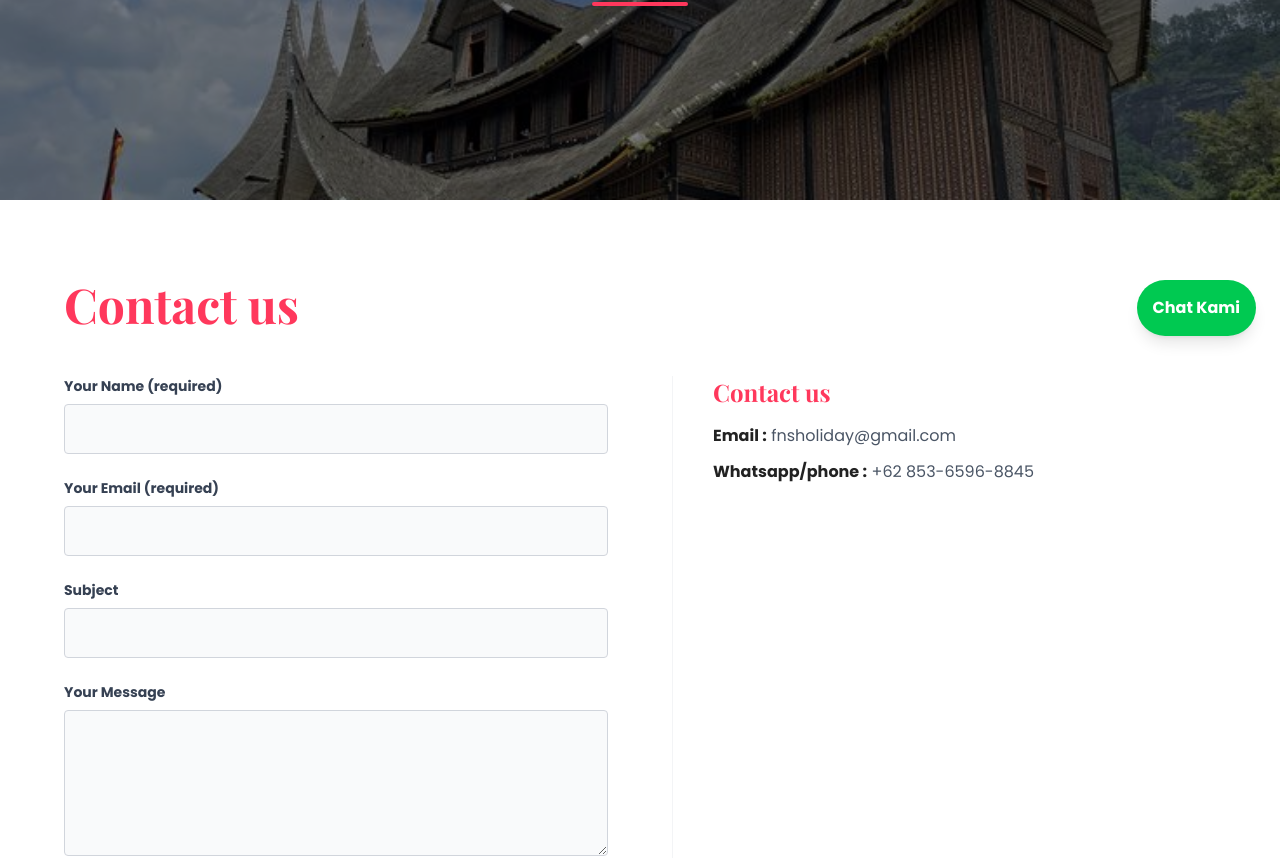
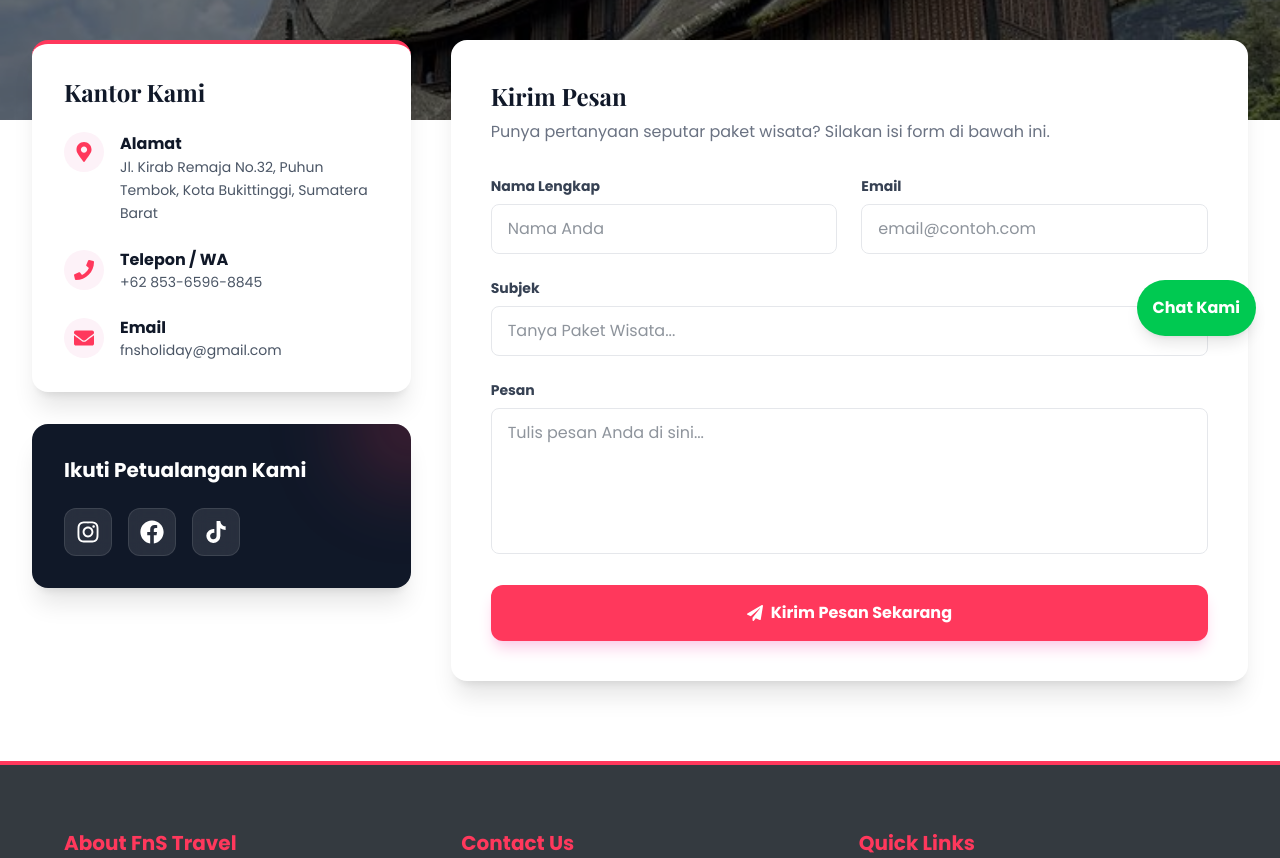
Before and after one commit to mhdfrhn13/fns-travel-next, a Next.js app: page /contact in a window 1280 px wide. Shown: the part 440-1298 px from the top of the page. Built offline with nearby package versions, Linux system fonts and the light colour scheme; a web font is replaced by a local one.

Commit message:
update contact and hero videos

```diff
--- a/src/app/contact/page.jsx
+++ b/src/app/contact/page.jsx
@@ -1,167 +1,282 @@
-"use client";
+"use client"; // Wajib ditambahkan karena kita menggunakan useState
 
-import React, { useEffect, useState } from "react";
+import React, { useState } from "react";
 import PageHeader from "@/components/UI/PageHeader";
+import {
+  FaMapMarkerAlt,
+  FaPhone,
+  FaEnvelope,
+  FaInstagram,
+  FaFacebook,
+  FaTiktok,
+  FaCheckCircle, // Icon ceklis untuk sukses
+  FaPaperPlane, // Icon pesawat untuk tombol kirim
+  FaSpinner, // Icon loading
+} from "react-icons/fa";
+import Link from "next/link";
 
-export default function ContactPage() {
-  const [formData, setFormData] = useState({
-    name: "",
-    email: "",
-    subject: "",
-    message: "",
-  });
+const ContactPage = () => {
+  // 1. STATE UNTUK FORM
+  const [isSubmitting, setIsSubmitting] = useState(false);
+  const [isSuccess, setIsSuccess] = useState(false);
+  const [errorMessage, setErrorMessage] = useState("");
 
-  const [status, setStatus] = useState("");
-
-  useEffect(() => {
-    window.scrollTo(0, 0);
-  }, []);
-
-  const handleChange = (e) => {
-    setFormData({ ...formData, [e.target.name]: e.target.value });
-  };
-
+  // 2. FUNGSI SUBMIT KE FORMSPREE
   const handleSubmit = async (e) => {
     e.preventDefault();
-    setStatus("sending");
+    setIsSubmitting(true);
+    setErrorMessage("");
+
+    // Ambil data dari form
+    const formData = new FormData(e.target);
+
+    // GANTI 'YOUR_FORM_ID' DENGAN ID FORMSPREE ANDA
+    // Contoh: "https://formspree.io/f/xeqwoplz"
+    const FORMSPREE_ENDPOINT = "https://formspree.io/f/xeeejkap";
 
     try {
-      const response = await fetch("https://formspree.io/f/xeeejkap", {
+      const response = await fetch(FORMSPREE_ENDPOINT, {
         method: "POST",
+        body: formData,
         headers: {
-          "Content-Type": "application/json",
           Accept: "application/json",
         },
-        body: JSON.stringify(formData),
       });
 
       if (response.ok) {
-        setStatus("success");
-        setFormData({ name: "", email: "", subject: "", message: "" });
+        setIsSuccess(true);
+        e.target.reset(); // Kosongkan form setelah sukses
       } else {
-        setStatus("error");
+        const data = await response.json();
+        if (Object.hasOwn(data, "errors")) {
+          setErrorMessage(data.errors.map((error) => error.message).join(", "));
+        } else {
+          setErrorMessage("Terjadi kesalahan saat mengirim pesan.");
+        }
       }
     } catch (error) {
-      setStatus("error");
+      setErrorMessage("Gagal terhubung ke server.");
+    } finally {
+      setIsSubmitting(false);
     }
   };
 
   return (
-    <div className="bg-white pb-20 pt-[80px]">
+    <main className="bg-white min-h-screen pb-20">
+      {/* 1. Header Halaman */}
       <PageHeader
         title="Hubungi Kami"
-        subtitle="Kami Siap Membantu Rencana Perjalanan Anda"
+        subtitle="Kami siap membantu merencanakan liburan impian Anda"
         image="/assets/pagaruyung.webp"
       />
-      <div className="max-w-[1200px] mx-auto px-6 py-20">
-        <div className="mb-12">
-          <h1 className="font-serif text-4xl md:text-5xl font-bold text-travel-pink mb-4">
-            Contact us
-          </h1>
+
+      <div className="max-w-7xl mx-auto px-4 sm:px-6 lg:px-8 -mt-20 relative z-10">
+        <div className="grid grid-cols-1 lg:grid-cols-3 gap-10">
+          {/* === KOLOM KIRI: INFO KONTAK & SOSMED === */}
+          <div className="lg:col-span-1 space-y-8">
+            {/* Kartu Informasi Kontak */}
+            <div className="bg-white rounded-2xl shadow-xl p-8 border-t-4 border-travel-pink">
+              <h3 className="text-2xl font-serif font-bold text-gray-900 mb-6">
+                Kantor Kami
+              </h3>
+
+              <div className="space-y-6">
+                <div className="flex items-start gap-4">
+                  <div className="w-10 h-10 rounded-full bg-pink-50 flex items-center justify-center text-travel-pink flex-shrink-0">
+                    <FaMapMarkerAlt size={20} />
+                  </div>
+                  <div>
+                    <h4 className="font-bold text-gray-900">Alamat</h4>
+                    <p className="text-gray-600 text-sm leading-relaxed">
+                      Jl. Kirab Remaja No.32, Puhun Tembok, Kota Bukittinggi,
+                      Sumatera Barat
+                    </p>
+                  </div>
                 </div>
 
-        <div className="grid md:grid-cols-2 gap-16">
-          <div className="space-y-6">
-            {status === "success" && (
-              <div className="bg-green-100 border border-green-400 text-green-700 px-4 py-3 rounded relative">
-                <strong>Berhasil!</strong> Pesan Anda telah terkirim.
+                <div className="flex items-center gap-4">
+                  <div className="w-10 h-10 rounded-full bg-pink-50 flex items-center justify-center text-travel-pink flex-shrink-0">
+                    <FaPhone size={20} />
                   </div>
-            )}
-            {status === "error" && (
-              <div className="bg-red-100 border border-red-400 text-red-700 px-4 py-3 rounded relative">
-                <strong>Gagal!</strong> Terjadi kesalahan.
+                  <div>
+                    <h4 className="font-bold text-gray-900">Telepon / WA</h4>
+                    <p className="text-gray-600 text-sm">+62 853-6596-8845</p>
                   </div>
-            )}
+                </div>
+
+                <div className="flex items-center gap-4">
+                  <div className="w-10 h-10 rounded-full bg-pink-50 flex items-center justify-center text-travel-pink flex-shrink-0">
+                    <FaEnvelope size={20} />
+                  </div>
+                  <div>
+                    <h4 className="font-bold text-gray-900">Email</h4>
+                    <p className="text-gray-600 text-sm">
+                      fnsholiday@gmail.com
+                    </p>
+                  </div>
+                </div>
+              </div>
+            </div>
+
+            {/* === SOSIAL MEDIA === */}
+            <div className="bg-gray-900 rounded-2xl shadow-xl p-8 text-white relative overflow-hidden group">
+              <div className="absolute top-0 right-0 w-32 h-32 bg-travel-pink/20 rounded-full -mr-16 -mt-16 blur-2xl group-hover:bg-travel-pink/30 transition-all"></div>
+
+              <h3 className="text-xl font-bold mb-6 relative z-10">
+                Ikuti Petualangan Kami
+              </h3>
+
+              <div className="flex gap-4 relative z-10">
+                <Link
+                  href="https://www.instagram.com/fnstourandtravel/"
+                  target="_blank"
+                  className="w-12 h-12 flex items-center justify-center rounded-xl bg-white/10 hover:bg-gradient-to-tr hover:from-yellow-500 hover:via-red-500 hover:to-purple-500 hover:scale-110 transition-all duration-300 backdrop-blur-sm border border-white/10"
+                >
+                  <FaInstagram size={24} />
+                </Link>
+                <Link
+                  href="https://web.facebook.com/profile.php?id=61586778124542"
+                  target="_blank"
+                  className="w-12 h-12 flex items-center justify-center rounded-xl bg-white/10 hover:bg-blue-600 hover:scale-110 transition-all duration-300 backdrop-blur-sm border border-white/10"
+                >
+                  <FaFacebook size={24} />
+                </Link>
+                <Link
+                  href="https://www.tiktok.com/@fnstourandtravel"
+                  target="_blank"
+                  className="w-12 h-12 flex items-center justify-center rounded-xl bg-white/10 hover:bg-black hover:scale-110 transition-all duration-300 backdrop-blur-sm border border-white/10"
+                >
+                  <FaTiktok size={22} />
+                </Link>
+              </div>
+            </div>
+          </div>
+
+          {/* === KOLOM KANAN: FORM PESAN === */}
+          <div className="lg:col-span-2">
+            <div className="bg-white rounded-2xl shadow-xl p-8 md:p-10 h-full relative overflow-hidden">
+              {/* TAMPILAN SUKSES (Jika Pesan Terkirim) */}
+              {isSuccess ? (
+                <div className="h-full flex flex-col items-center justify-center text-center py-10 animate-fade-in">
+                  <div className="w-20 h-20 bg-green-100 rounded-full flex items-center justify-center text-green-500 mb-6 shadow-lg">
+                    <FaCheckCircle size={40} />
+                  </div>
+                  <h3 className="text-3xl font-bold text-gray-900 mb-2">
+                    Pesan Terkirim!
+                  </h3>
+                  <p className="text-gray-600 max-w-md mx-auto mb-8">
+                    Terima kasih telah menghubungi kami. Tim FnS Travel akan
+                    segera membalas pesan Anda melalui email/WhatsApp.
+                  </p>
+                  <button
+                    onClick={() => setIsSuccess(false)}
+                    className="px-8 py-3 bg-gray-900 text-white rounded-full font-bold hover:bg-travel-pink transition-colors"
+                  >
+                    Kirim Pesan Lain
+                  </button>
+                </div>
+              ) : (
+                /* TAMPILAN FORM NORMAL */
+                <>
+                  <h3 className="text-2xl font-serif font-bold text-gray-900 mb-2">
+                    Kirim Pesan
+                  </h3>
+                  <p className="text-gray-500 mb-8">
+                    Punya pertanyaan seputar paket wisata? Silakan isi form di
+                    bawah ini.
+                  </p>
 
                   <form onSubmit={handleSubmit} className="space-y-6">
+                    <div className="grid grid-cols-1 md:grid-cols-2 gap-6">
                       <div>
                         <label className="block text-sm font-bold text-gray-700 mb-2">
-                  Your Name (required)
+                          Nama Lengkap
+                        </label>
+                        {/* PENTING: name="name" wajib untuk Formspree */}
+                        <input
+                          type="text"
+                          name="name"
+                          className="w-full px-4 py-3 rounded-lg border border-gray-200 focus:border-travel-pink focus:ring-2 focus:ring-travel-pink/20 outline-none transition-all"
+                          placeholder="Nama Anda"
+                          required
+                          disabled={isSubmitting}
+                        />
+                      </div>
+                      <div>
+                        <label className="block text-sm font-bold text-gray-700 mb-2">
+                          Email
+                        </label>
+                        {/* PENTING: name="email" wajib untuk Formspree */}
+                        <input
+                          type="email"
+                          name="email"
+                          className="w-full px-4 py-3 rounded-lg border border-gray-200 focus:border-travel-pink focus:ring-2 focus:ring-travel-pink/20 outline-none transition-all"
+                          placeholder="email@contoh.com"
+                          required
+                          disabled={isSubmitting}
+                        />
+                      </div>
+                    </div>
+
+                    <div>
+                      <label className="block text-sm font-bold text-gray-700 mb-2">
+                        Subjek
                       </label>
                       <input
                         type="text"
-                  name="name"
+                        name="subject"
+                        className="w-full px-4 py-3 rounded-lg border border-gray-200 focus:border-travel-pink focus:ring-2 focus:ring-travel-pink/20 outline-none transition-all"
+                        placeholder="Tanya Paket Wisata..."
                         required
-                  value={formData.name}
-                  onChange={handleChange}
-                  className="w-full bg-gray-50 border border-gray-300 p-3 rounded focus:outline-none focus:border-travel-pink focus:ring-1 focus:ring-travel-pink transition-colors"
+                        disabled={isSubmitting}
                       />
                     </div>
 
                     <div>
                       <label className="block text-sm font-bold text-gray-700 mb-2">
-                  Your Email (required)
-                </label>
-                <input
-                  type="email"
-                  name="email"
-                  required
-                  value={formData.email}
-                  onChange={handleChange}
-                  className="w-full bg-gray-50 border border-gray-300 p-3 rounded focus:outline-none focus:border-travel-pink focus:ring-1 focus:ring-travel-pink transition-colors"
-                />
-              </div>
-
-              <div>
-                <label className="block text-sm font-bold text-gray-700 mb-2">
-                  Subject
-                </label>
-                <input
-                  type="text"
-                  name="subject"
-                  value={formData.subject}
-                  onChange={handleChange}
-                  className="w-full bg-gray-50 border border-gray-300 p-3 rounded focus:outline-none focus:border-travel-pink focus:ring-1 focus:ring-travel-pink transition-colors"
-                />
-              </div>
-
-              <div>
-                <label className="block text-sm font-bold text-gray-700 mb-2">
-                  Your Message
+                        Pesan
                       </label>
                       <textarea
                         name="message"
+                        rows="5"
+                        className="w-full px-4 py-3 rounded-lg border border-gray-200 focus:border-travel-pink focus:ring-2 focus:ring-travel-pink/20 outline-none transition-all resize-none"
+                        placeholder="Tulis pesan Anda di sini..."
                         required
-                  rows="5"
-                  value={formData.message}
-                  onChange={handleChange}
-                  className="w-full bg-gray-50 border border-gray-300 p-3 rounded focus:outline-none focus:border-travel-pink focus:ring-1 focus:ring-travel-pink transition-colors"
+                        disabled={isSubmitting}
                       ></textarea>
                     </div>
 
+                    {/* Pesan Error (Jika ada) */}
+                    {errorMessage && (
+                      <div className="bg-red-50 text-red-600 p-3 rounded-lg text-sm text-center">
+                        {errorMessage}
+                      </div>
+                    )}
+
                     <button
                       type="submit"
-                disabled={status === "sending"}
-                className="bg-travel-pink text-white font-bold py-3 px-8 rounded hover:bg-opacity-90 transition-all shadow-md disabled:opacity-50 disabled:cursor-not-allowed"
+                      disabled={isSubmitting}
+                      className="w-full flex items-center justify-center gap-2 bg-travel-pink text-white font-bold py-4 rounded-xl hover:bg-pink-600 transition-colors shadow-lg shadow-pink-200 transform active:scale-95 disabled:opacity-70 disabled:cursor-not-allowed"
                     >
-                {status === "sending" ? "SENDING..." : "SEND MESSAGE"}
+                      {isSubmitting ? (
+                        <>
+                          <FaSpinner className="animate-spin" /> Mengirim...
+                        </>
+                      ) : (
+                        <>
+                          <FaPaperPlane /> Kirim Pesan Sekarang
+                        </>
+                      )}
                     </button>
                   </form>
-          </div>
-
-          <div className="space-y-8 md:pl-10 border-l border-gray-100">
-            {/* ... Bagian Info Kontak sama persis, hanya render HTML statis ... */}
-            <div>
-              <h3 className="text-2xl font-serif font-bold text-travel-pink mb-4">
-                Contact us
-              </h3>
-              <div className="space-y-3 text-gray-600">
-                <p>
-                  <span className="font-bold text-travel-dark">Email :</span>{" "}
-                  fnsholiday@gmail.com
-                </p>
-                <p>
-                  <span className="font-bold text-travel-dark">
-                    Whatsapp/phone :
-                  </span>{" "}
-                  +62 853-6596-8845
-                </p>
-              </div>
-            </div>
-            {/* ... Bagian Social Media (sama persis) ... */}
+                </>
+              )}
             </div>
           </div>
         </div>
       </div>
+    </main>
   );
-}
+};
+
+export default ContactPage;
--- a/src/components/Sections/Hero.jsx
+++ b/src/components/Sections/Hero.jsx
@@ -16,7 +16,7 @@ const Hero = () => {
         loop
         className="absolute top-0 left-0 w-full h-full object-cover z-0"
       >
-        <source src="/assets/videoSumatra.mp4" type="video/mp4" />
+        <source src="/assets/video-sumatra.mp4" type="video/mp4" />
       </video>
 
       {/* 2. KONTEN TENGAH (DIPERBARUI FONT & GAYANYA) */}
```
Also changed, not shown: 2 other files (tests, documents, lock files or other folders). Lines whose indentation alone changed are shown as unchanged.
